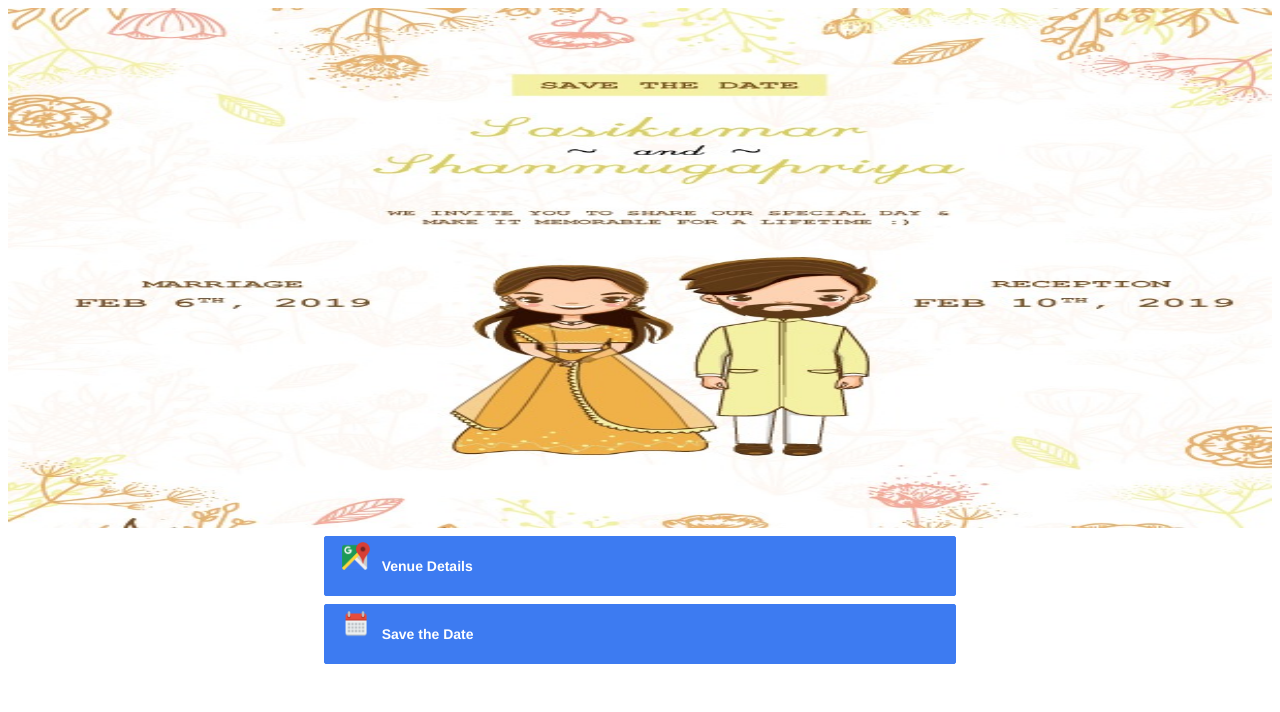
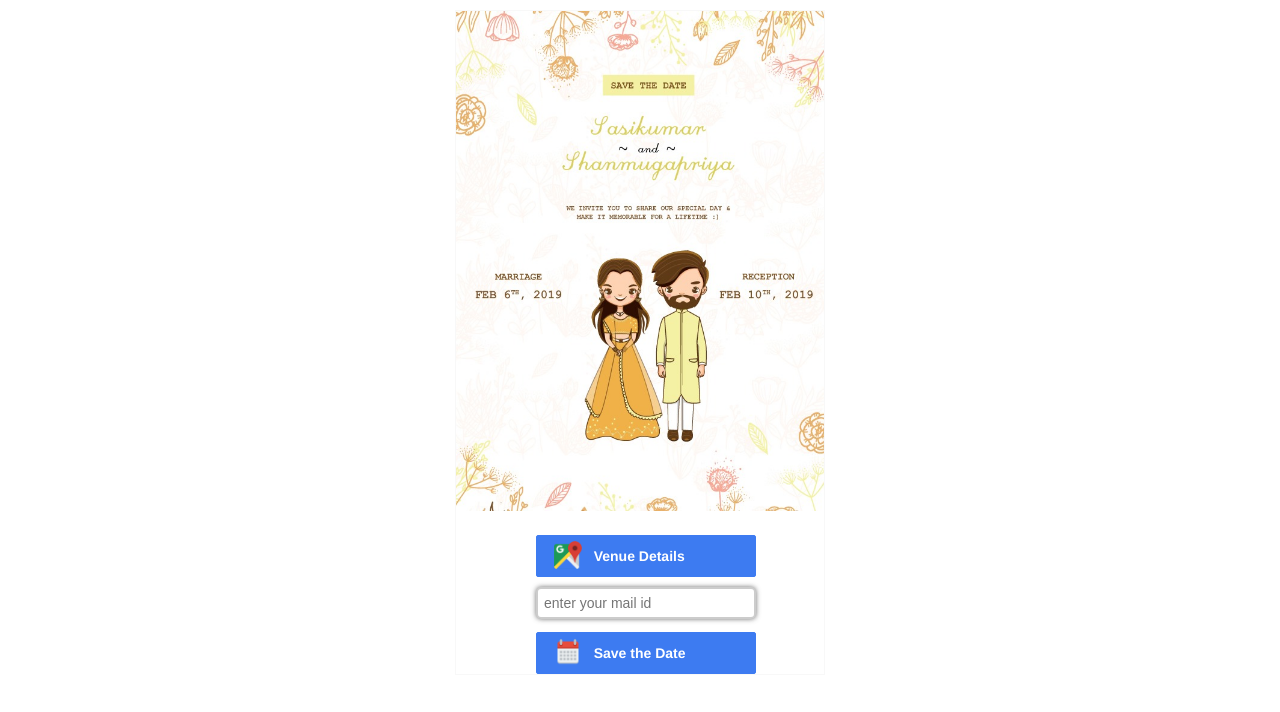
Before and after one commit to gopi014/sasiwedspriya, a website: page public/index.html in a window 1280 px wide. Drawn offline with nearby package versions, Linux system fonts and the light colour scheme; a web font is replaced by a local one.

Commit message:
added mail event

```diff
--- a/package.json
+++ b/package.json
@@ -6,7 +6,8 @@
     "commander": "^2.6.0",
     "express": "^4.14.1",
     "http-post": "^0.1.1",
-    "http-proxy": "^1.8.1"
+    "http-proxy": "^1.8.1",
+    "nodemailer": "^4.7.0"
   },
   "main": "server.js",
   "scripts": {
--- a/public/index.html
+++ b/public/index.html
@@ -2,15 +2,36 @@
 <html xmlns="http://www.w3.org/1999/xhtml" xml:lang="en" lang="en">
 
 <head>
+    <!-- Global site tag (gtag.js) - Google Analytics -->
+    <script async src="https://www.googletagmanager.com/gtag/js?id=UA-131413420-1"></script>
+    <script>
+        window.dataLayer = window.dataLayer || [];
+  function gtag(){dataLayer.push(arguments);}
+  gtag('js', new Date());
+
+  gtag('config', 'UA-131413420-1');
+</script>
     <meta http-equiv="content-type" content="text/html; charset=UTF-8">
     <meta name="viewport" content="width=device-width, initial-scale=1">
     <title>Sasi weds Priya</title>
     <style type="text/css">
+        .full-height {
+            position: relative;
+            height: 100%;
+        }
 
         html,
         body {
-            max-width: 100%;
-            overflow-x: hidden;
+            height: 100%;
+        }
+
+        .wrapper {
+            min-height: 100%;
+            height: auto !important;
+            /* This line and the next line are not necessary unless you need IE6 support */
+            height: 100%;
+            margin: 0 auto -34px;
+            /* the bottom margin is the negative value of the footer's height */
         }
     </style>
 
@@ -30,33 +51,46 @@
         * {
             box-sizing: border-box
         }
+
+        .full-height {
+            position: relative;
+            height: 100%;
+        }
+
+        body {
+            margin: auto;
+            /* background: #000; */
+            font-family: Raleway, sans-serif;
+            display: table;
+        }
+
         .container {
-            width:100%;
-            height:100vh;
-            overflow: hidden;
-            /* margin-top: 10px;
+            margin-top: 10px;
             text-align: center;
             width: 370px;
-            border: 1px solid #f8f8f8; */
+            border: 1px solid #f8f8f8;
         }
 
+        .slider {
+            height: 100%;
+            width: 370px;
+            max-width: 100%;
+            position: relative;
+            margin: auto;
+        }
 
-        .slider {
-            height: 65vh;
-            width: 100%;
-            max-width: 100%;
-        }
         .slider img {
             max-width: 100%;
-            width: 100%;
-            height: 100%;
+            width: 370px;
+            height: 500px;
         }
+
         .location {
+            margin-left: 80px;
             position: relative;
-            margin-top: 1vh;
-            margin-left: 25%;
-            margin-right:25%;
-            line-height: 6vh;
+            width: 220px;
+            margin-top: 20px;
+            line-height: 30px;
             padding: 5px;
             border-radius: 2px;
             background-color: #3d7bf1;
@@ -64,8 +98,8 @@
             font-family: Helvetica;
             font-size: 14px;
             font-weight: bold;
+            text-align: left;
             color: #ffffff;
-            text-align: left;
         }
 
         .location img {
@@ -73,12 +107,35 @@
             width: 40px;
             float: left;
         }
+
+        .css-input {
+            margin-left: 12px;
+            margin-top: 10px;
+            margin-bottom: -15px;
+            width: 220px;
+            padding: 6px;
+            font-size: 14px;
+            border-width: 2px;
+            border-color: #CCCCCC;
+            background-color: #FFFFFF;
+            color: #000000;
+            border-style: solid;
+            border-radius: 5px;
+            box-shadow: 0px 0px 5px rgba(66, 66, 66, .75);
+            /* text-shadow: 0px 0px 5px rgba(66, 66, 66, .75); */
+        }
+
+        .css-input:focus {
+            outline: none;
+        }
     </style>
     <script src="https://code.jquery.com/jquery-3.3.1.min.js" integrity="sha256-FgpCb/KJQlLNfOu91ta32o/NMZxltwRo8QtmkMRdAu8="
         crossorigin="anonymous"></script>
 </head>
 
 <body>
+    <div class="wrapper">
+
         <div class="container">
             <div class="slider" style="display: block;">
                 <img src="images/invite.jpg">
@@ -93,9 +150,12 @@
                 </a>
             </div>
             <div class="details">
-                <a href="/images/sasiwedspriya.ics" target="_blank" style="text-decoration:none;">
-                    <!-- <a target="_blank" style="text-decoration:none;" href="https://calendar.google.com/event?action=TEMPLATE&amp;tmeid=NnU5Y3Ftbm52azN1bmg0N204dm9jNDFxcW8gYWtpbGFuMjk5MEBt&amp;tmsrc=akilan2990%40gmail.com">                  -->
-                       <div class="location">
+                <input type="text" name="email" id="email" class="css-input" placeholder="enter your mail id">
+                <br>
+            </div>
+            <div class="details">
+                <a id="cal" style="text-decoration:none;">
+                    <div class="location">
                         <img src="images/calendar.png">&nbsp;&nbsp;
                         <span>Save the Date</span>
                     </div>
@@ -126,9 +186,13 @@
                 "END:VALARM\n" +
                 "END:VEVENT\n" +
                 "END:VCALENDAR\n";
-
             $('#cal').click(function () {
+                var email = document.getElementById('email').value;
+                var xhttp = new XMLHttpRequest();
+                console.log(email);
                 window.open("data:text/calendar;charset=utf8," + escape(event));
+                xhttp.open("GET", "/sendics?email=" + email, true);
+                xhttp.send();
             });
         </script>
 
```
Also changed, not shown: server.js (+63 -1 lines).
